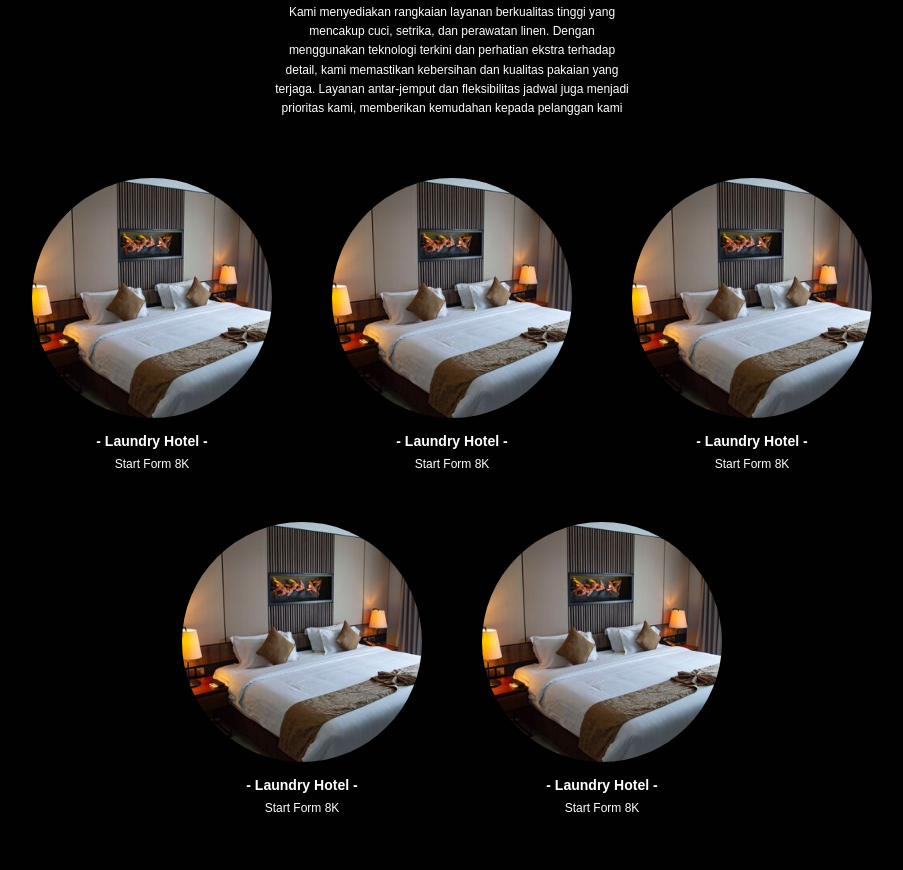
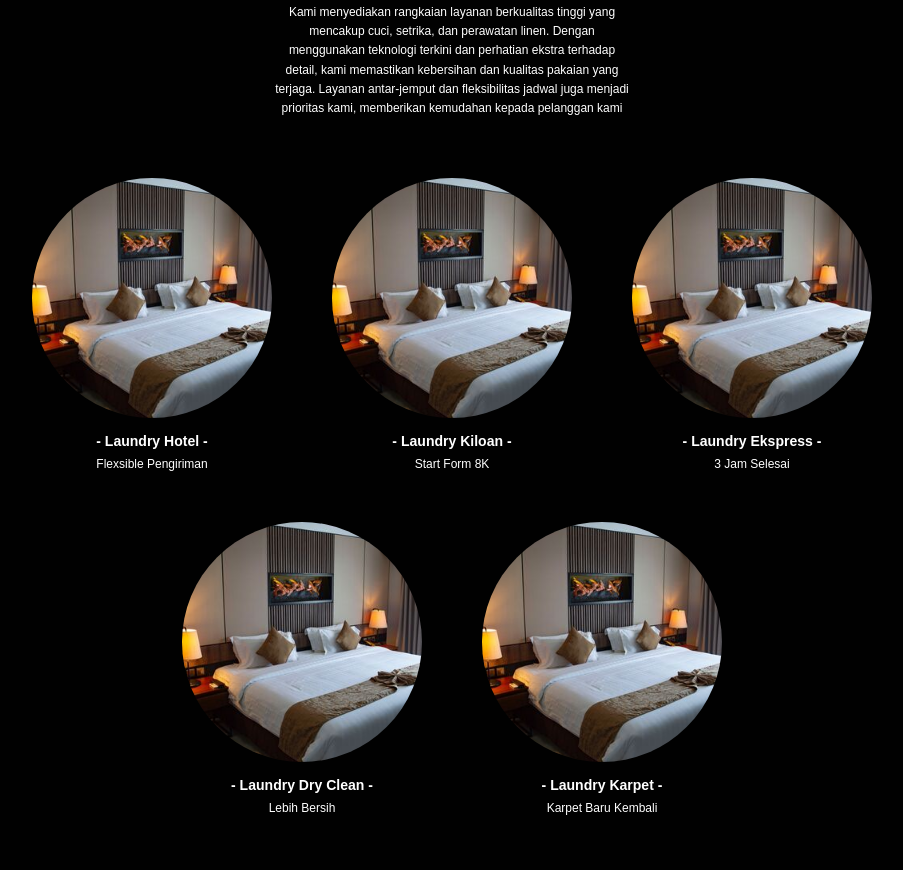
Before and after one commit to fikriardian277/Laundry-Super-Clean, a plain HTML site: page index.html in a window 1280 px wide. Shown: the part 1536-2406 px from the top of the page, without its empty margins (188-1091 px from the left). Drawn offline with nearby package versions, Linux system fonts and the light colour scheme.

Commit message:
mengubah jenis layanan

```diff
--- a/index.html
+++ b/index.html
@@ -98,29 +98,29 @@
         <div class="menu-card">
           <img src="1.jpg" alt="Laundry-Hotel" class="menu-card-img" />
           <h3 class="menu-card-title">- Laundry Hotel -</h3>
+          <p class="menu-card-price">Flexsible Pengiriman</p>
+        </div>
+
+        <div class="menu-card">
+          <img src="1.jpg" alt="Laundry-Hotel" class="menu-card-img" />
+          <h3 class="menu-card-title">- Laundry Kiloan -</h3>
           <p class="menu-card-price">Start Form 8K</p>
         </div>
 
         <div class="menu-card">
           <img src="1.jpg" alt="Laundry-Hotel" class="menu-card-img" />
-          <h3 class="menu-card-title">- Laundry Hotel -</h3>
-          <p class="menu-card-price">Start Form 8K</p>
-        </div>
-
-        <div class="menu-card">
-          <img src="1.jpg" alt="Laundry-Hotel" class="menu-card-img" />
-          <h3 class="menu-card-title">- Laundry Hotel -</h3>
-          <p class="menu-card-price">Start Form 8K</p>
+          <h3 class="menu-card-title">- Laundry Ekspress -</h3>
+          <p class="menu-card-price">3 Jam Selesai</p>
         </div>
         <div class="menu-card">
           <img src="1.jpg" alt="Laundry-Hotel" class="menu-card-img" />
-          <h3 class="menu-card-title">- Laundry Hotel -</h3>
-          <p class="menu-card-price">Start Form 8K</p>
+          <h3 class="menu-card-title">- Laundry Dry Clean -</h3>
+          <p class="menu-card-price">Lebih Bersih</p>
         </div>
         <div class="menu-card">
           <img src="1.jpg" alt="Laundry-Hotel" class="menu-card-img" />
-          <h3 class="menu-card-title">- Laundry Hotel -</h3>
-          <p class="menu-card-price">Start Form 8K</p>
+          <h3 class="menu-card-title">- Laundry Karpet -</h3>
+          <p class="menu-card-price">Karpet Baru Kembali</p>
         </div>
       </div>
     </section>
```
